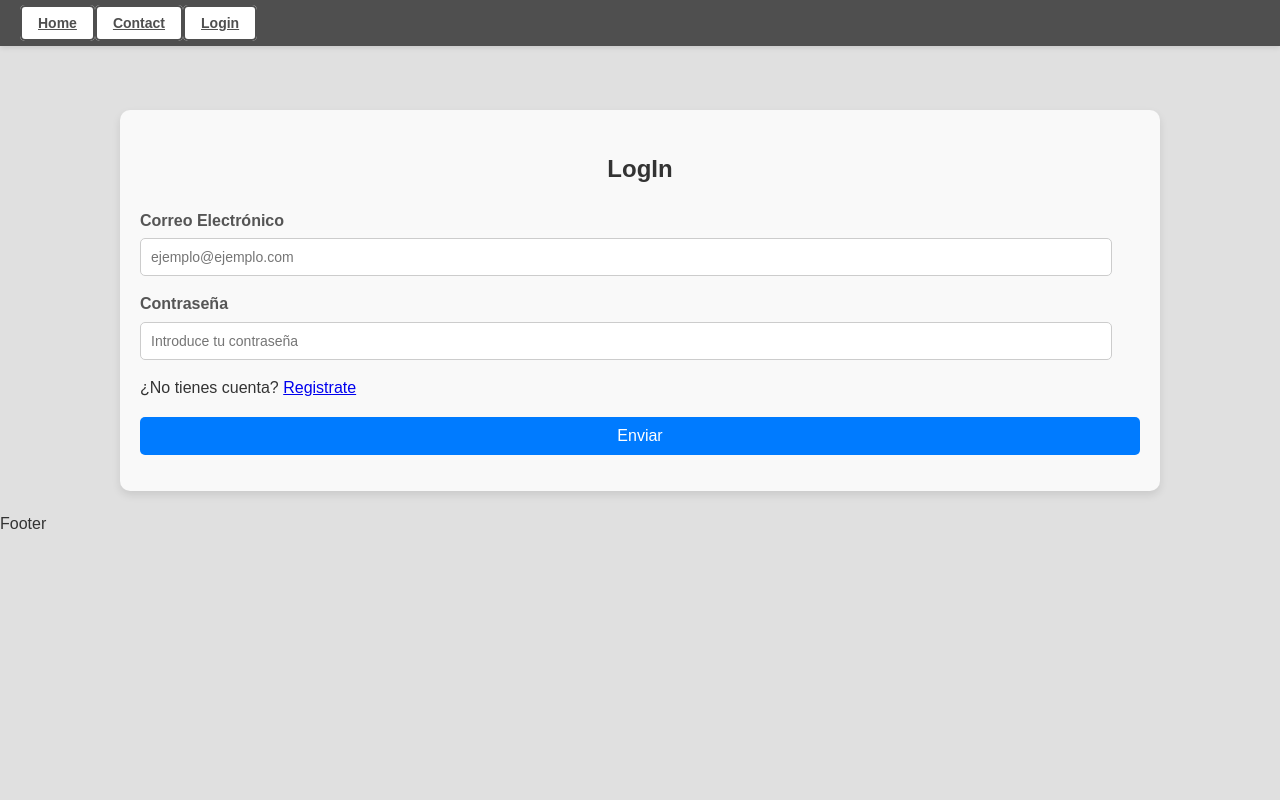
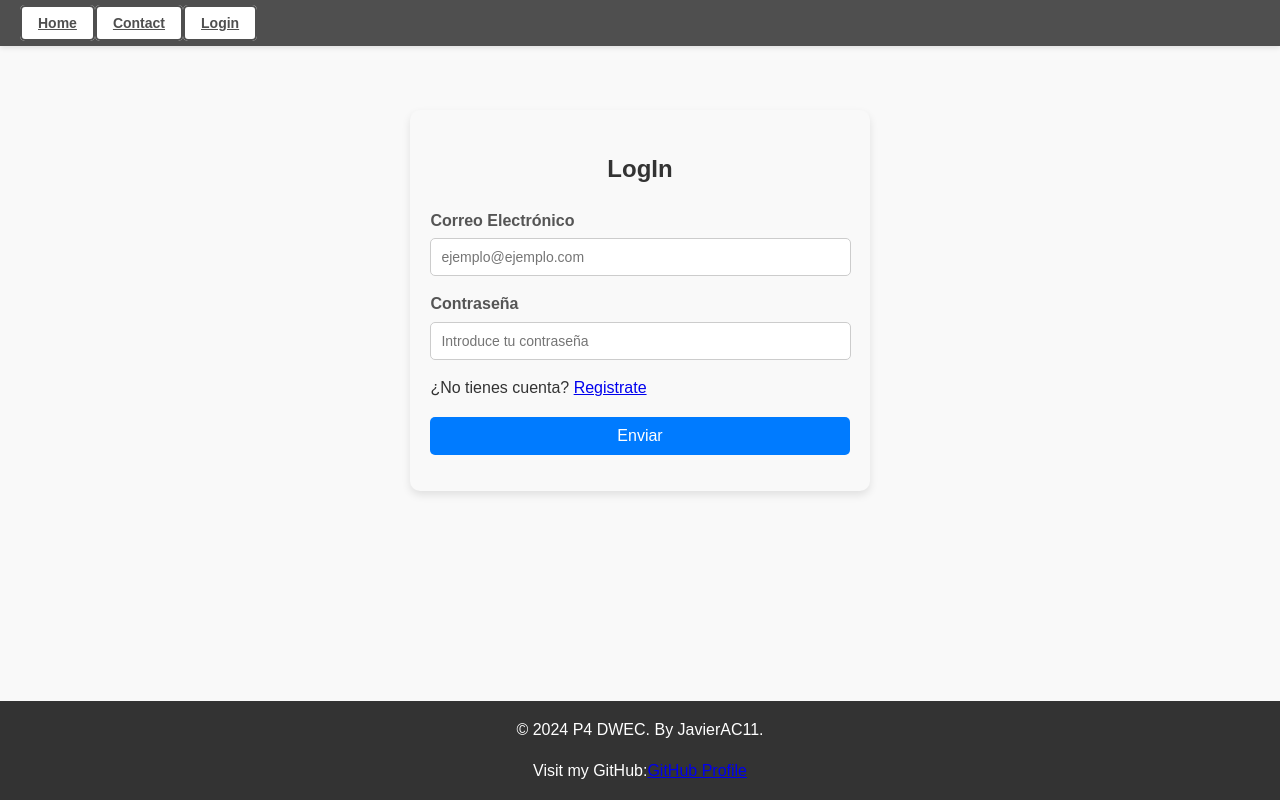
Before and after one commit to JavierAC11/P4-DWEC-AcedoCastrillon-Javier, a React (Vite) app: page /login in a window 1280 px wide. Built offline with nearby package versions, Linux system fonts and the light colour scheme; no server answers.

Commit message:
Mejoras en la interaccion con el usuario

```diff
--- /dev/null
+++ b/src/components/Footer.jsx
@@ -0,0 +1,18 @@
+const Footer = () => {
+  return (
+    <footer className="footer" aria-label="Footer">
+
+      <div className="footer-bottom">
+        <p>&copy; 2024 P4 DWEC. By JavierAC11.</p>
+        <p>
+          Visit my GitHub:
+          <a href="https://github.com/javierac11" target="_blank" rel="noopener noreferrer">
+            GitHub Profile
+          </a>
+        </p>
+      </div>
+    </footer>
+  );
+};
+
+export default Footer;
--- a/src/components/Navbar.jsx
+++ b/src/components/Navbar.jsx
@@ -5,10 +5,6 @@ import { useContext } from "react";
 const Navbar = () => {
 
     const { user, logout } = useContext(UserContext);
-
-
-
-    //const { user, setUser } = useContext(UserContext);
 
     return (
         <nav className="navbar navbar-dark bg-dark">
--- a/src/index.css
+++ b/src/index.css
@@ -1,105 +1,127 @@
-/* Oculta los botones de incremento y decremento en los input de tipo number */
 input[type=number]::-webkit-inner-spin-button,
 input[type=number]::-webkit-outer-spin-button {
   -webkit-appearance: none;
   margin: 0;
 }
 
-/* Para Firefox */
 input[type=number] {
   -moz-appearance: textfield;
+}
+
+html, body {
+  height: 100%;
+  margin: 0;
+  padding: 0;
+  display: flex;
+  flex-direction: column;
+  justify-content: space-between;
+}
+
+#root {
+  flex: 1;
+  display: flex;
+  flex-direction: column;
 }
 
 body {
   margin: 0;
   padding: 0;
   font-family: 'Arial', sans-serif;
-  background-color: #e0e0e0; /* Fondo gris claro */
-  color: #333; /* Texto gris oscuro */
+  background-color: #e0e0e0;
+  color: #333;
   line-height: 1.6;
 }
 
 nav {
-  background-color: #4f4f4f; /* Color de fondo gris oscuro */
-  color: #fff; /* Color del texto */
+  background-color: #4f4f4f;
+  color: #fff;
   display: flex;
-  justify-content: space-between; /* Espaciado entre elementos */
-  align-items: center; /* Alineación vertical */
-  padding: 10px 20px; /* Espaciado interno */
-  box-shadow: 0 2px 5px rgba(0, 0, 0, 0.1); /* Sombra sutil */
+  justify-content: space-between;
+  align-items: center;
+  padding: 10px 20px;
+  box-shadow: 0 2px 5px rgba(0, 0, 0, 0.1);
 }
 
 nav .nav-button {
-  background-color: #ffffff; /* Fondo del botón */
-  color: #4f4f4f; /* Texto gris oscuro */
-  border: 2px solid #4f4f4f; /* Borde gris oscuro */
-  padding: 8px 16px; /* Espaciado interno */
-  border-radius: 5px; /* Bordes redondeados */
-  font-size: 14px; /* Tamaño del texto */
-  font-weight: bold; /* Texto en negrita */
-  cursor: pointer; /* Cambiar cursor al pasar */
-  transition: all 0.3s ease; /* Suavizar cambios de estado */
+  background-color: #ffffff;
+  color: #4f4f4f;
+  border: 2px solid #4f4f4f;
+  padding: 8px 16px;
+  border-radius: 5px;
+  font-size: 14px;
+  font-weight: bold;
+  cursor: pointer;
+  transition: all 0.3s ease;
 }
 
 nav .nav-button:hover {
-  background-color: #292929; /* Cambiar fondo a gris oscuro al pasar el cursor */
-  color: #ffffff; /* Cambiar texto a blanco */
-  border-color: #3a3a3a; /* Cambiar el borde a un gris más oscuro */
+  background-color: #292929;
+  color: #ffffff;
+  border-color: #3a3a3a;
 }
 
 nav .nav-button:active {
-  transform: scale(0.95); /* Botón se achica ligeramente al hacer clic */
+  transform: scale(0.95);
 }
 
+
+
 .container {
-  max-width: 1000px; /* Ancho máximo del formulario */
-  margin: 20px auto; /* Centramos la sección en la página y añadimos margen superior */
+  min-width: 320px;
+  max-width: 1000px;
+  margin: 20px auto;
   margin-top: 5%;
   padding: 20px;
-  background-color: #f9f9f9; /* Fondo claro */
-  border-radius: 10px; /* Bordes redondeados */
-  box-shadow: 0 4px 8px rgba(0, 0, 0, 0.1); /* Sombra sutil */
+  background-color: #f9f9f9;
+  border-radius: 10px;
+  box-shadow: 0 4px 8px rgba(0, 0, 0, 0.1);
+}
+
+.contact-form {
+
+  min-width: 500px;
+
 }
 
 h2 {
-  text-align: center; /* Centrar el título */
-  color: #333; /* Color del título */
+  text-align: center;
+  color: #333;
   margin-bottom: 20px;
 }
 
 .form-label {
-  display: block; /* Aseguramos que las etiquetas estén encima de los inputs */
+  display: block;
   margin-bottom: 5px;
   font-weight: bold;
-  color: #555; /* Color para las etiquetas */
+  color: #555;
 }
 
 .form-control {
-  width: 95%; /* Inputs ocupan el ancho completo */
+  width: 95%;
   padding: 10px;
-  border: 1px solid #ccc; /* Borde gris claro */
-  border-radius: 5px; /* Bordes redondeados */
+  border: 1px solid #ccc;
+  border-radius: 5px;
   font-size: 14px;
-  margin-bottom: 15px; /* Espaciado entre campos */
+  margin-bottom: 15px;
 }
 
 .form-control:focus {
   outline: none;
-  border-color: #007bff; /* Azul al enfocar */
-  box-shadow: 0 0 5px rgba(0, 123, 255, 0.5); /* Sombra azul clara */
+  border-color: #007bff;
+  box-shadow: 0 0 5px rgba(0, 123, 255, 0.5);
 }
 
 textarea.form-control {
-  resize: vertical; /* Permitir redimensionar verticalmente */
+  resize: vertical;
 }
 
 button.btn-primary {
-  display: block; /* Centrar botón */
-  width: 100%; /* Ocupa el ancho completo */
+  display: block;
+  width: 100%;
   padding: 10px;
   font-size: 16px;
-  background-color: #007bff; /* Fondo azul */
-  color: #fff; /* Texto blanco */
+  background-color: #007bff;
+  color: #fff;
   border: none;
   border-radius: 5px;
   cursor: pointer;
@@ -107,30 +129,29 @@ button.btn-primary {
 }
 
 button.btn-primary:hover {
-  background-color: #0056b3; /* Azul más oscuro al pasar el cursor */
+  background-color: #0056b3;
 }
 
 button.btn-primary:active {
-  transform: scale(0.98); /* Ligeramente más pequeño al hacer clic */
+  transform: scale(0.98);
 }
 
 .alert {
-  color: #d9534f; /* Rojo claro para errores */
+  color: #d9534f;
   font-size: 14px;
   margin-top: -10px;
   margin-bottom: 10px;
 }
 
-
 .makes-grid {
   display: flex;
-  flex-wrap: wrap; /* Permite que los elementos salten a una nueva fila */
-  gap: 20px; /* Espaciado entre los elementos */
+  flex-wrap: wrap;
+  gap: 20px;
 }
 
 .make-item {
-  flex: 0 1 calc(50% - 10px); /* Ocupa el 50% del ancho menos el espacio del gap */
-  box-sizing: border-box; /* Asegura que el padding y border no alteren el tamaño */
+  flex: 0 1 calc(50% - 10px);
+  box-sizing: border-box;
   background-color: #f9f9f9;
   padding: 10px;
   border: 1px solid #ddd;
@@ -138,18 +159,15 @@ button.btn-primary:active {
   border-radius: 5px;
 }
 
-/* Contenedor de filtros */
 .filter-container {
   display: flex;
   gap: 10px;
   margin-bottom: 20px;
-  justify-content: space-between; /* Asegura que el espacio entre elementos sea equilibrado */
-  align-items: center; /* Centra verticalmente los elementos */
+  justify-content: space-between;
+  align-items: center;
 }
 
-/* Estilo de los inputs de filtro */
 .filter-container .form-control {
-
   padding: 10px;
   border: 1px solid #ccc;
   border-radius: 5px;
@@ -157,7 +175,6 @@ button.btn-primary:active {
   margin: 0;
 }
 
-/* Estilo del botón de submit */
 .filter-container .btn-primary {
   padding: 10px 20px;
   background-color: #007bff;
@@ -169,19 +186,68 @@ button.btn-primary:active {
   transition: background-color 0.3s ease;
 }
 
-/* Efecto hover en el botón */
 .filter-container .btn-primary:hover {
   background-color: #0056b3;
 }
 
-/* Efecto de clic en el botón */
 .filter-container .btn-primary:active {
   transform: scale(0.98);
 }
 
-/* Filtros cuando no están activos (opcional para mejor usabilidad) */
 .filter-container .form-control:focus {
   outline: none;
   border-color: #007bff;
   box-shadow: 0 0 5px rgba(0, 123, 255, 0.5);
 }
+
+.model-details {
+  margin-top: 15px;
+  background-color: #f9f9f9;
+  padding: 10px;
+  border-radius: 5px;
+  border: 1px solid #ddd;
+  box-shadow: 0 4px 8px rgba(0, 0, 0, 0.1);
+}
+
+.model-details p {
+  margin: 5px 0;
+}
+
+.scroll-to-top {
+  position: fixed;
+  bottom: 20px;
+  right: 20px;
+  background-color: #555a5f;
+  color: white;
+  border: none;
+  border-radius: 50%;
+  width: 50px;
+  height: 50px;
+  font-size: 24px;
+  text-align: center;
+  line-height: 50px;
+  cursor: pointer;
+  box-shadow: 0 4px 6px rgba(0, 0, 0, 0.2);
+  opacity: 0.8;
+  transition: opacity 0.3s, transform 0.3s;
+}
+
+.scroll-to-top:hover {
+  opacity: 1;
+  transform: scale(1.1);
+}
+
+.main-content {
+  flex: 1;
+  display: flex;
+  flex-direction: column;
+  background-color: #f9f9f9;
+  box-shadow: 0 4px 8px rgba(0, 0, 0, 0.1);
+}
+
+footer {
+  background-color: #333;
+  color: #fff;
+  text-align: center;
+  margin-top: auto;
+}
--- a/src/layouts/LayoutPrivate.jsx
+++ b/src/layouts/LayoutPrivate.jsx
@@ -2,6 +2,7 @@ import { Navigate, Outlet } from "react-router-dom"
 import { useContext } from "react";
 import { UserContext } from "../context/UserContext";
 import Navbar from "../components/Navbar";
+import Footer from "../components/Footer";
 
 const LayoutPrivate = () => {
 
@@ -9,13 +10,12 @@ const LayoutPrivate = () => {
 
 
   return (
-    <div>
+    <div className="main-content">
 
         <Navbar />
         <Outlet />
-        <footer className="bg-dark text-white py-4 mt-auto">Footer</footer>
         {!user && <Navigate to="/" />}
-
+        <Footer />
     </div>
   )
 }
--- a/src/layouts/LayoutPublic.jsx
+++ b/src/layouts/LayoutPublic.jsx
@@ -1,15 +1,16 @@
 import { Outlet } from "react-router-dom"
 import Navbar from "../components/Navbar"
+import Footer from "../components/Footer"
 
 const LayoutPublic = () => {
 
 
 
   return (
-    <div>
+    <div className="main-content">
         <Navbar />
         <Outlet />
-        <footer className="bg-dark text-white py-4 mt-auto">Footer</footer>
+        <Footer />
     </div>
   )
 }
--- a/src/pages/Contact.jsx
+++ b/src/pages/Contact.jsx
@@ -102,7 +102,7 @@ const Contact = () => {
 
 
     return (
-      <div className="container mt-5">
+      <div className="container contact-form">
           <h2>Formulario de Contacto</h2>
           <form>
                   <label className="form-label">Nombre</label>
--- a/src/pages/UserProfile.jsx
+++ b/src/pages/UserProfile.jsx
@@ -10,7 +10,7 @@ const UserProfile = () => {
   return (
     <div>
       <h1>{user.nombre}</h1>
-      <h2>{user.correo}</h2>
+      <h3>{user.correo}</h3>
       <h3>{user.telefono}</h3>
     </div>
   )
--- a/src/router/index.jsx
+++ b/src/router/index.jsx
@@ -70,10 +70,10 @@ export const router = createBrowserRouter([
   },
   {
     path: "/userProfile",
-    element: <LayoutPrivate />, // Layout para rutas privadas
-    children: [
+    element: <LayoutPrivate />,
+        children: [
       {
-        index: true, // Define esta ruta como la predeterminada
+        index: true,
         element: (
           <Suspense fallback={<div>Loading profile...</div>}>
             <UserProfile />
```
Also changed, not shown: src/pages/Models.jsx (+74 -46 lines).
